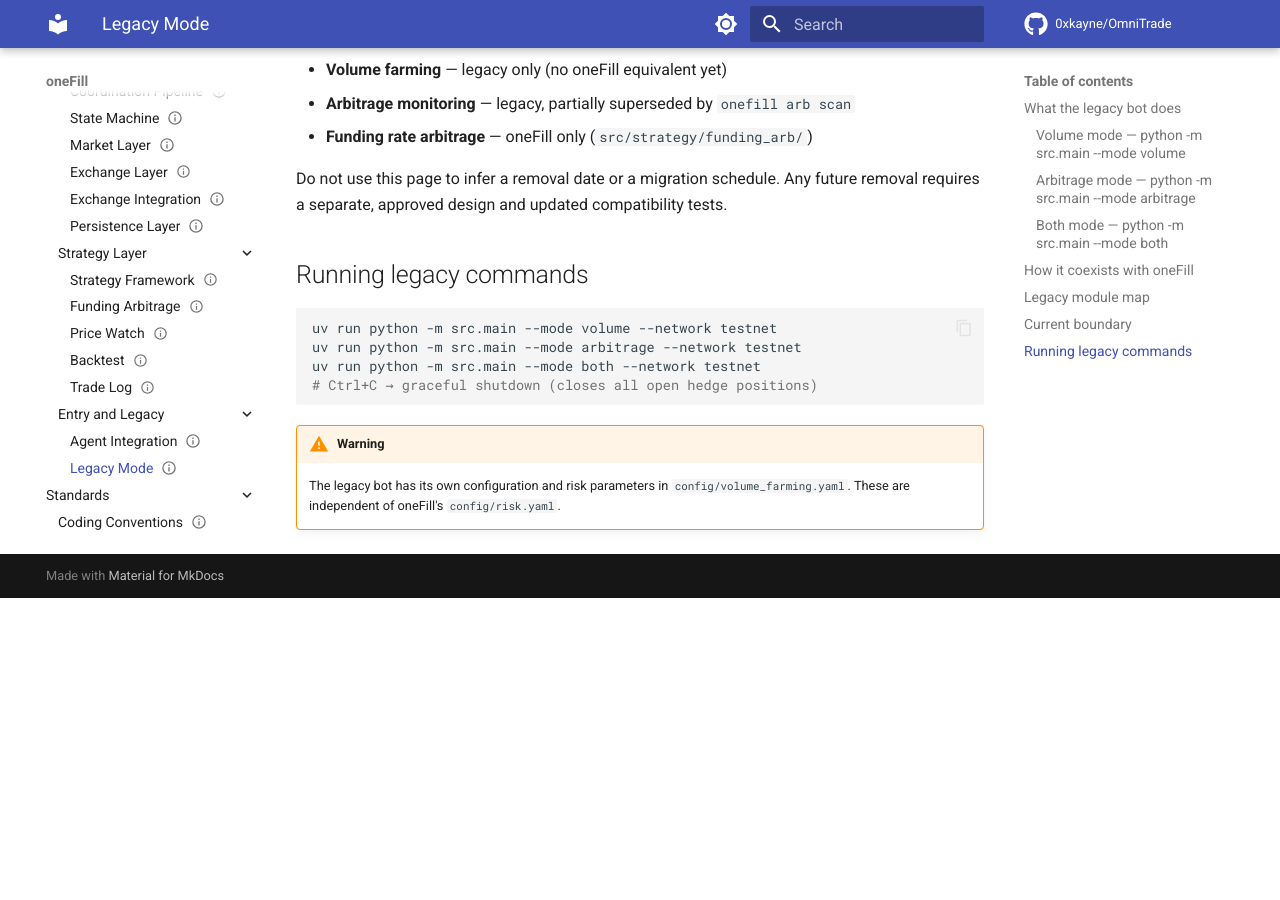
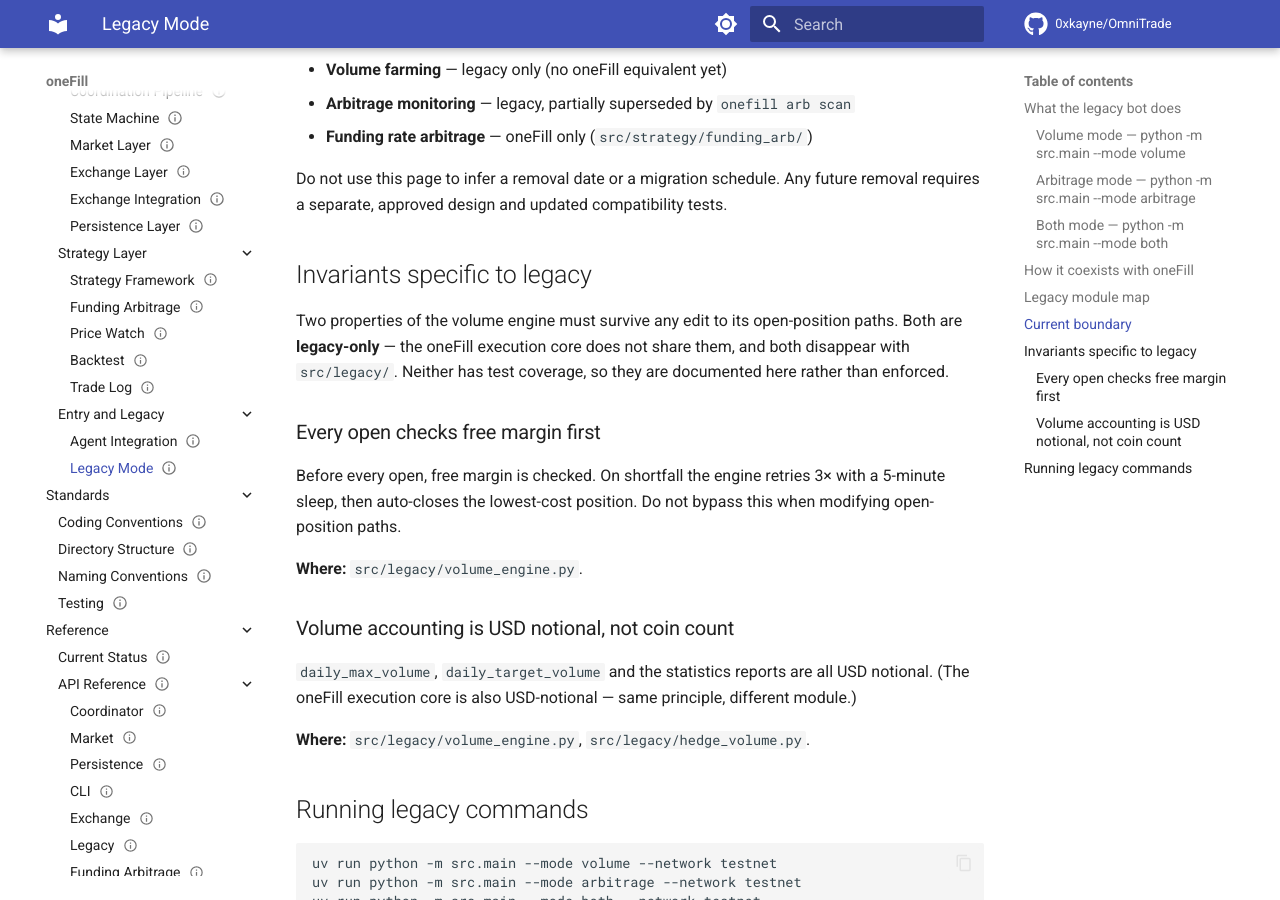
Before and after one commit to 0xkayne/OmniTrade, an MkDocs documentation site: the page built from docs/developer-guide/design/legacy-bot.md, in a window 1280 px wide and 900 px high, scrolled down 2275 px. Built offline with MkDocs 1.6.1 and Material for MkDocs 9.7.7, drawn with Linux system fonts in a browser that asks for light colours; comment, search, counter and statistics services are not loaded; before the commit the page ends 2873 px from its top, so only the background shows below that.

Commit message:
docs: delete sys-invariants.md, which was the second of four copies
The same seven invariants were stated in four places: CLAUDE.md's
checklist, this file, sys-architecture.md §6, and the layer docs that
actually own each rule.

The file's stated value was its per-invariant "Why" and "Where", but
every one of those was already written better elsewhere -- verified
entry by entry:

  #1 persist-before-send  base-coordination-pipeline.md §Persist-before-send
                          and base-persistence-layer.md §Hard rule both give
                          the real 3-step sequence (INSERT legs -> JSONL ->
                          create_order) and the crash-window analysis, where
                          this file had one sentence of summary
  #3 per-leg override     sys-product-requirements.md §产品类型和逐腿覆盖
  #4 market knows symbols base-market-layer.md §"Why this layer exists"
  #5 phases pure-ish      sys-product-requirements.md:52 plus the phase
                          table in base-coordination-pipeline.md

Two further problems. `applies_to` read "coordinator, persistence, market
and legacy execution paths", the unverifiable catch-all docs-paradigm §4
forbids. And #6/#7 were legacy-only -- 29% of a document titled "Critical
Invariants" described code with zero test coverage that is slated for
deletion.

Those two had no other home, so they move to legacy-bot.md as "Invariants
specific to legacy", where they now sit next to the module map and go away
with the tree they constrain. sys-architecture.md §6 drops to the five
live-system invariants and links out to them.

CLAUDE.md keeps its checklist untouched: it is the only copy guaranteed to
be in context during a session, which is the entire point of an invariant
list. Copies go from four to three with distinct roles -- enforcement
checklist, architectural summary, per-layer authority.

Verified: mkdocs build --strict exit 0, the new cross-doc anchor resolves
(id="invariants-specific-to-legacy" present in the built page), pytest -m
"not network" (437 passed, 11 deselected), ruff check clean.

````diff
--- a/docs/developer-guide/design/legacy-bot.md
+++ b/docs/developer-guide/design/legacy-bot.md
@@ -85,6 +85,27 @@
 
 Do not use this page to infer a removal date or a migration schedule. Any future removal requires a separate, approved design and updated compatibility tests.
 
+## Invariants specific to legacy
+
+Two properties of the volume engine must survive any edit to its open-position paths. Both are
+**legacy-only** — the oneFill execution core does not share them, and both disappear with
+`src/legacy/`. Neither has test coverage, so they are documented here rather than enforced.
+
+### Every open checks free margin first
+
+Before every open, free margin is checked. On shortfall the engine retries 3× with a 5-minute
+sleep, then auto-closes the lowest-cost position. Do not bypass this when modifying
+open-position paths.
+
+**Where:** `src/legacy/volume_engine.py`.
+
+### Volume accounting is USD notional, not coin count
+
+`daily_max_volume`, `daily_target_volume` and the statistics reports are all USD notional.
+(The oneFill execution core is also USD-notional — same principle, different module.)
+
+**Where:** `src/legacy/volume_engine.py`, `src/legacy/hedge_volume.py`.
+
 ## Running legacy commands
 
 ```bash
--- a/mkdocs.yml
+++ b/mkdocs.yml
@@ -108,7 +108,6 @@
           - System:
               - Architecture and Workflow: developer-guide/design/sys-architecture.md
               - Product and Domain Requirements: developer-guide/design/sys-product-requirements.md
-              - Critical Invariants: developer-guide/design/sys-invariants.md
           - Execution Core and Base Layers:
               - Coordination Pipeline: developer-guide/design/base-coordination-pipeline.md
               - State Machine: developer-guide/design/base-state-machine.md
````
Also changed, not shown: docs/developer-guide/design/sys-architecture.md (+4 -2 lines), docs/developer-guide/design/sys-invariants.md (deleted, +0 -63 lines), docs/developer-guide/index.md (+5 -6 lines).
